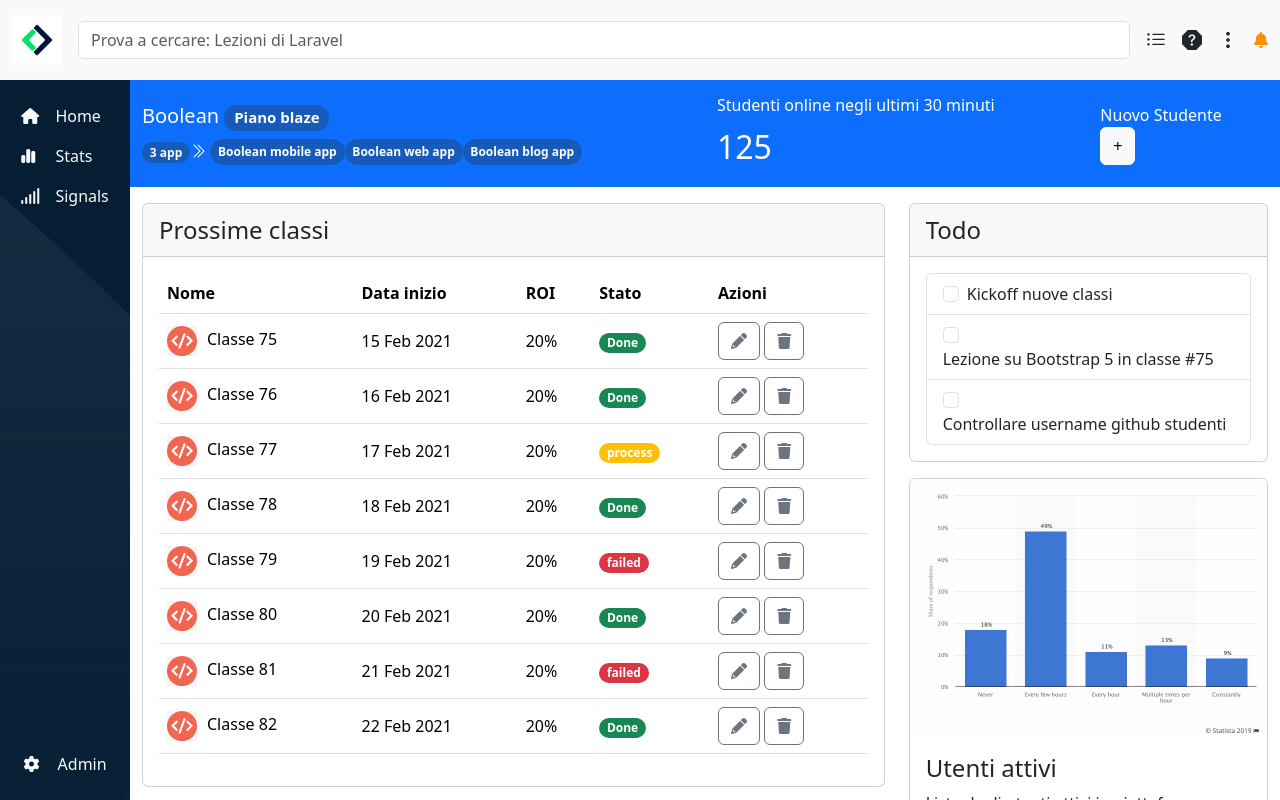
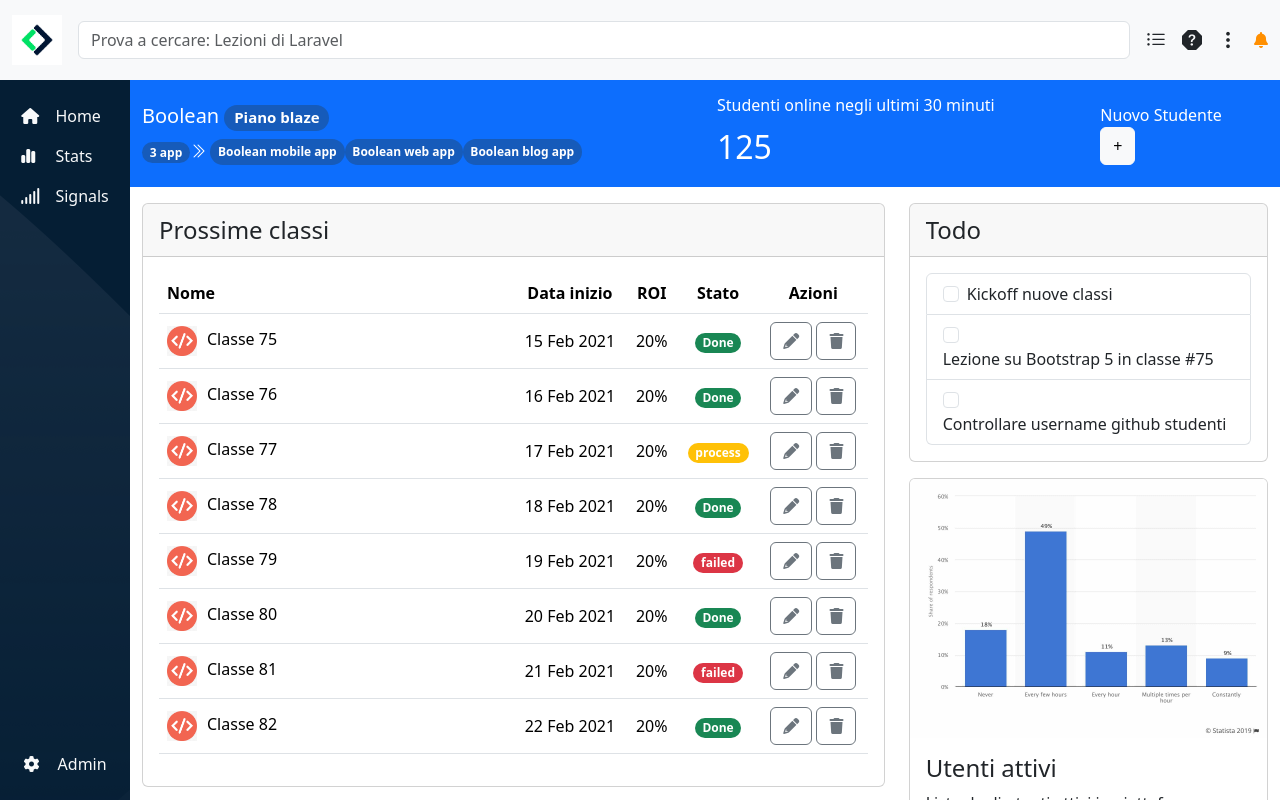
Before and after one commit to masepe95/html-css-bootstrap-dashboard, a plain HTML site: page index.html in a window 1280 px wide. Drawn offline with nearby package versions, Linux system fonts and the light colour scheme.

Commit message:
[TABLE] fix - completed

```diff
--- a/index.html
+++ b/index.html
@@ -176,17 +176,17 @@
                                 <div class="card-body">
                                         <table class="table table-hover pointer">
                                             <thead>
-                                                <tr>
-                                                    <th scope="col">Nome</th>
+                                                <tr class="text-center">
+                                                    <th scope="col" class="w-50 text-start">Nome</th>
                                                     <th scope="col" class="d-none d-md-table-cell">Data inizio</th>
                                                     <th scope="col" class="d-none d-md-table-cell">ROI</th>
                                                     <th scope="col">Stato</th>
                                                     <th scope="col">Azioni</th>
                                                 </tr>
                                             </thead>
-                                            <tbody>
+                                            <tbody class="text-center">
                                                 <tr class="align-middle">
-                                                    <td><img class="img-fluid" src="/img/class-avatar.jpg" alt="logo">Classe 75</td>
+                                                    <td class="text-start"><img class="img-fluid" src="/img/class-avatar.jpg" alt="logo">Classe 75</td>
                                                     <td class="d-none d-md-table-cell">15 Feb 2021</td>
                                                     <td class="d-none d-md-table-cell">20%</td>
                                                     <td>
@@ -200,7 +200,7 @@
                                                     </td>
                                                 </tr>
                                                 <tr class="align-middle">
-                                                    <td><img class="img-fluid" src="/img/class-avatar.jpg" alt="logo">Classe 76</td>
+                                                    <td class="text-start"><img class="img-fluid" src="/img/class-avatar.jpg" alt="logo">Classe 76</td>
                                                     <td class="d-none d-md-table-cell">16 Feb 2021</td>
                                                     <td class="d-none d-md-table-cell">20%</td>
                                                     <td>
@@ -214,7 +214,7 @@
                                                     </td>
                                                 </tr>
                                                 <tr class="align-middle">
-                                                    <td><img class="img-fluid" src="/img/class-avatar.jpg" alt="logo">Classe 77</td>
+                                                    <td class="text-start"><img class="img-fluid" src="/img/class-avatar.jpg" alt="logo">Classe 77</td>
                                                     <td class="d-none d-md-table-cell">17 Feb 2021</td>
                                                     <td class="d-none d-md-table-cell">20%</td>
                                                     <td>
@@ -228,7 +228,7 @@
                                                     </td>
                                                 </tr>
                                                 <tr class="align-middle">
-                                                    <td><img class="img-fluid" src="/img/class-avatar.jpg" alt="logo">Classe 78</td>
+                                                    <td class="text-start"><img class="img-fluid" src="/img/class-avatar.jpg" alt="logo">Classe 78</td>
                                                     <td class="d-none d-md-table-cell">18 Feb 2021</td>
                                                     <td class="d-none d-md-table-cell">20%</td>
                                                     <td>
@@ -242,7 +242,7 @@
                                                     </td>
                                                 </tr>
                                                 <tr class="align-middle">
-                                                    <td><img class="img-fluid" src="/img/class-avatar.jpg" alt="logo">Classe 79</td>
+                                                    <td class="text-start"><img class="img-fluid" src="/img/class-avatar.jpg" alt="logo">Classe 79</td>
                                                     <td class="d-none d-md-table-cell">19 Feb 2021</td>
                                                     <td class="d-none d-md-table-cell">20%</td>
                                                     <td>
@@ -256,7 +256,7 @@
                                                     </td>
                                                 </tr>
                                                 <tr class="align-middle">
-                                                    <td><img class="img-fluid" src="/img/class-avatar.jpg" alt="logo">Classe 80</td>
+                                                    <td class="text-start"><img class="img-fluid" src="/img/class-avatar.jpg" alt="logo">Classe 80</td>
                                                     <td class="d-none d-md-table-cell">20 Feb 2021</td>
                                                     <td class="d-none d-md-table-cell">20%</td>
                                                     <td>
@@ -270,7 +270,7 @@
                                                     </td>
                                                 </tr>
                                                 <tr class="align-middle">
-                                                    <td><img class="img-fluid" src="/img/class-avatar.jpg" alt="logo">Classe 81</td>
+                                                    <td class="text-start"><img class="img-fluid" src="/img/class-avatar.jpg" alt="logo">Classe 81</td>
                                                     <td class="d-none d-md-table-cell">21 Feb 2021</td>
                                                     <td class="d-none d-md-table-cell">20%</td>
                                                     <td>
@@ -284,7 +284,7 @@
                                                     </td>
                                                 </tr>
                                                 <tr class="align-middle">
-                                                    <td><img class="img-fluid" src="/img/class-avatar.jpg" alt="logo">Classe 82</td>
+                                                    <td class="text-start"><img class="img-fluid" src="/img/class-avatar.jpg" alt="logo">Classe 82</td>
                                                     <td class="d-none d-md-table-cell">22 Feb 2021</td>
                                                     <td class="d-none d-md-table-cell">20%</td>
                                                     <td>
```
